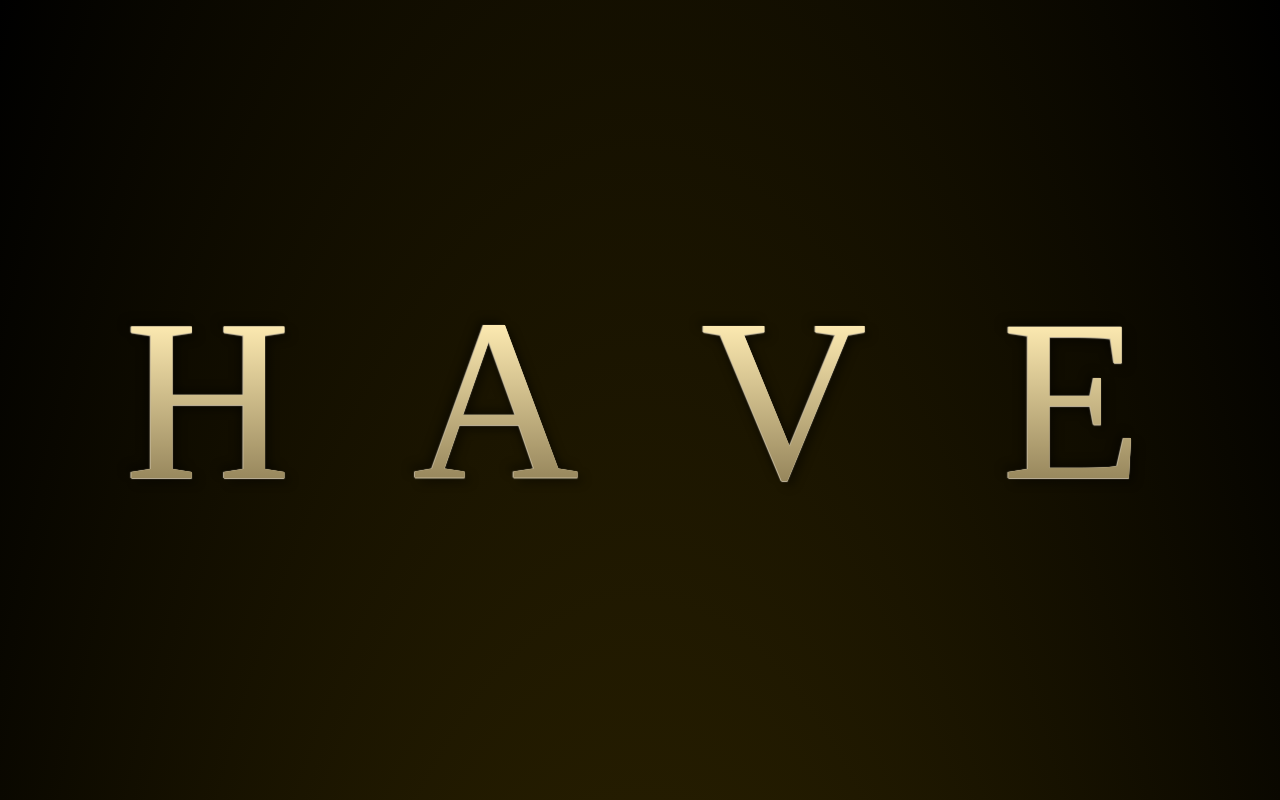
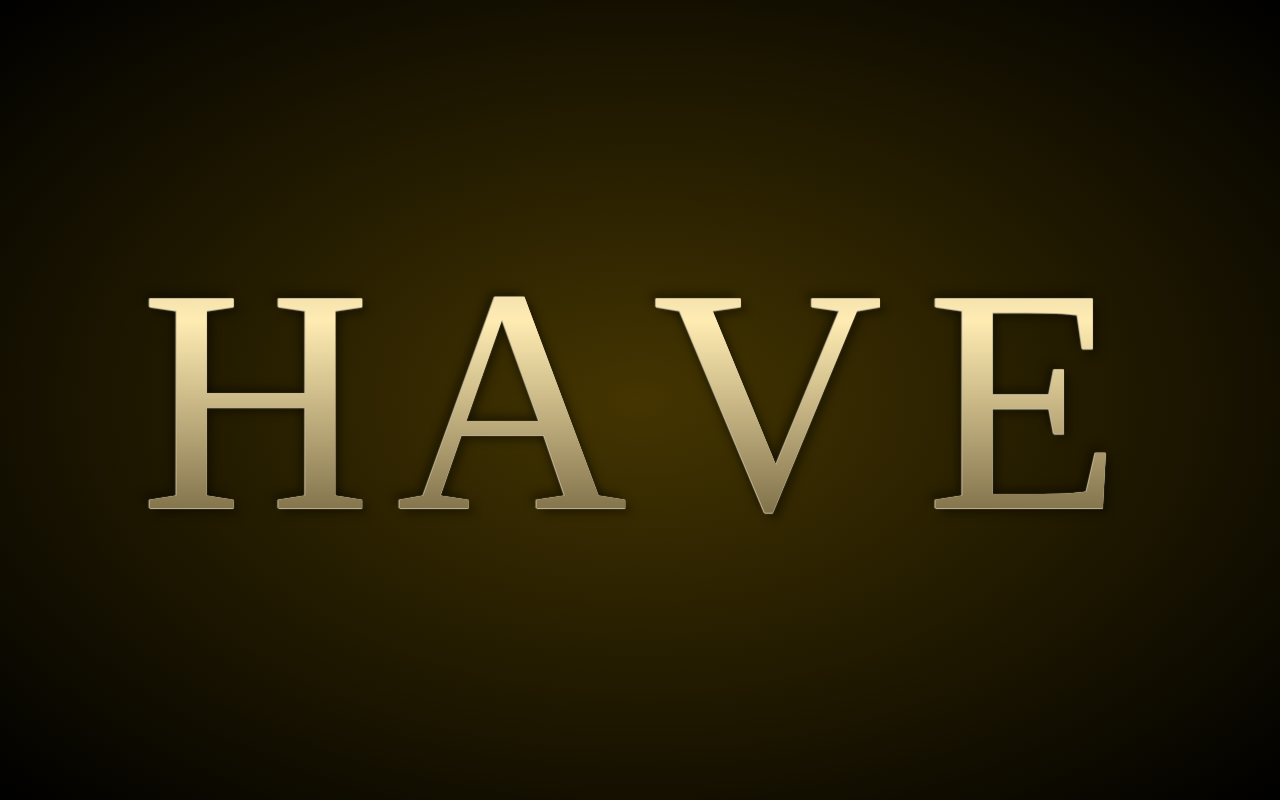
Before and after one commit to HenkLangeveld/position-sticky, a plain HTML site: page index.html in a window 1280 px wide. Shown: the top 800 px of the page. Drawn offline with Linux system fonts and the light colour scheme.

Commit message:
makes an eliptical glowing background that does not scroll

```diff
--- a/index.html
+++ b/index.html
@@ -8,6 +8,7 @@
     <link rel="stylesheet" href="/dist/main.min.css" />
   </head>
   <body>
+    <div class="glow"></div>
     <div class="wrapper">
       <div class="column column-1">
         <div class="container">
--- a/scss/main.scss
+++ b/scss/main.scss
@@ -11,13 +11,18 @@ html {
   font-family: "Playfair Display", serif;
 }
 
-body {
+.glow {
+  position: fixed;
+  left: 0;
+  top: 0;
+  width: 100vw;
+  height: 100vh;
   background: radial-gradient(ellipse at center, #443501 0%, #000000 100%);
 }
 
 .wrapper {
   display: flex;
-  width: 90%;
+  width: 80%;
   margin-inline: auto;
 }
 
@@ -70,7 +75,7 @@ p {
   display: flex;
   align-items: center;
   justify-content: center;
-  font-size: 18vw;
+  font-size: 25vw;
   text-transform: uppercase;
   color: #cfc09f;
   text-shadow: -1px 0 1px #c6bb9f, 0 1px 1px #c6bb9f,
```
Also changed, not shown: dist/main.min.css, 1 other file.
